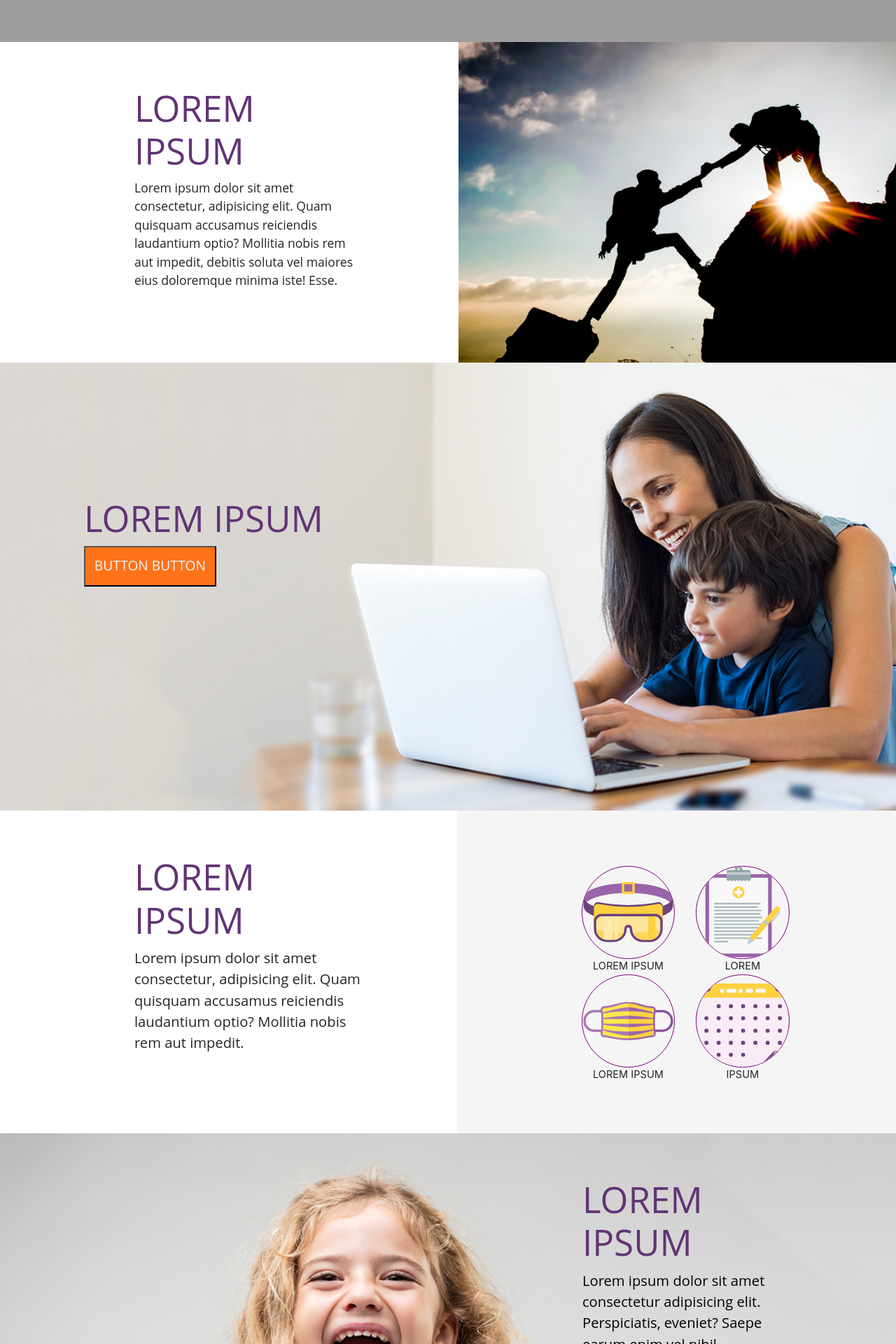
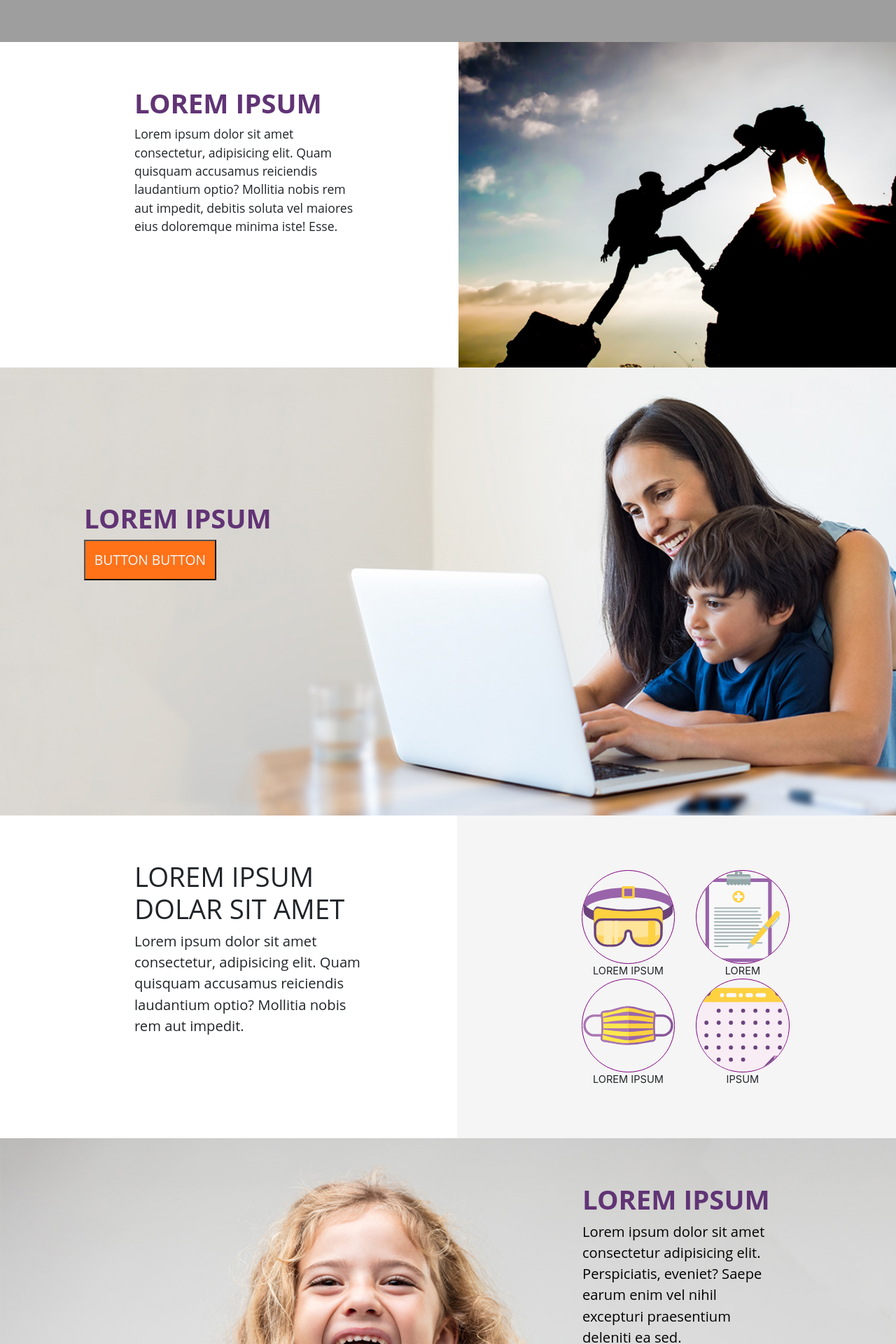
Before and after one commit to shyaboi/roosterreact, a React (Create React App) app: page / in a window 1280 px wide. Shown: the part 680-2600 px from the top of the page at 70% size. Built offline with nearby package versions, Linux system fonts and the light colour scheme; grey boxes are pictures that could not be loaded.

Commit message:
thicc letters and reresize

```diff
--- a/public/index.html
+++ b/public/index.html
@@ -26,7 +26,7 @@
       work correctly both with client-side routing and a non-root public URL.
       Learn how to configure a non-root public URL by running `npm run build`.
     -->
-    <title>React App</title>
+    <title>Rooster Grin Front End Test</title>
   </head>
   <body>
     <noscript>You need to enable JavaScript to run this app.</noscript>
--- a/src/components/climberBanner/style.css
+++ b/src/components/climberBanner/style.css
@@ -9,7 +9,8 @@ cilimber and lorem paragraph
     padding-right: 10vw;
   }
   #climbH5{
-    font-size: 4vw;
+    font-size: 3vw;
+    font-weight: 700;
   }
   #climbLoremP {
     text-align: left;
@@ -18,6 +19,6 @@ cilimber and lorem paragraph
   }
 
   #climbLoremPic {
-    width: 49vw;
+    width: 49.7vw;
     background: #000;
   }
--- a/src/components/iconBanner/index.js
+++ b/src/components/iconBanner/index.js
@@ -13,7 +13,7 @@ function Icon() {
       <Row-12 id="iconRow" class="row">
         <Col-6 id="iconLorem" class="col-6">
           <div id="iconLoremP">
-            <h5 id="iconH5">LOREM IPSUM</h5>
+            <h4 id="iconH5">LOREM IPSUM DOLAR SIT AMET</h4>
             <p>
               Lorem ipsum dolor sit amet consectetur, adipisicing elit. Quam
               quisquam accusamus reiciendis laudantium optio? Mollitia nobis rem
--- a/src/components/iconBanner/style.css
+++ b/src/components/iconBanner/style.css
@@ -11,7 +11,7 @@
   }
 
   #iconH5 {
-    font-size: 4vw;
+    font-size: 3vw;
 
   }
 
--- a/src/components/kidBanner/index.js
+++ b/src/components/kidBanner/index.js
@@ -19,8 +19,7 @@ function Kid() {
           <p>
             Lorem ipsum dolor sit amet consectetur adipisicing elit.
             Perspiciatis, eveniet? Saepe earum enim vel nihil excepturi
-            praesentium deleniti ea sed, tempora officiis omnis nostrum sint
-            distinctio similique fugit eos sit?
+            praesentium deleniti ea sed.
           </p>
           {/* <!-- welcome dummy button --> */}
           <ClickKid type="button" id="kidButt" />
--- a/src/components/kidBanner/style.css
+++ b/src/components/kidBanner/style.css
@@ -10,8 +10,8 @@
 }
 
 #kidH5 {
-  font-size: 4vw;
-
+  font-size: 3vw;
+font-weight: 700;
 }
 
 #kidRem {
--- a/src/components/momBanner/style.css
+++ b/src/components/momBanner/style.css
@@ -10,7 +10,8 @@
 }
 
 #momH5{
-  font-size: 4vw;
+  font-size: 3vw;
+  font-weight: 700;
 }
 
 #momem {
```
